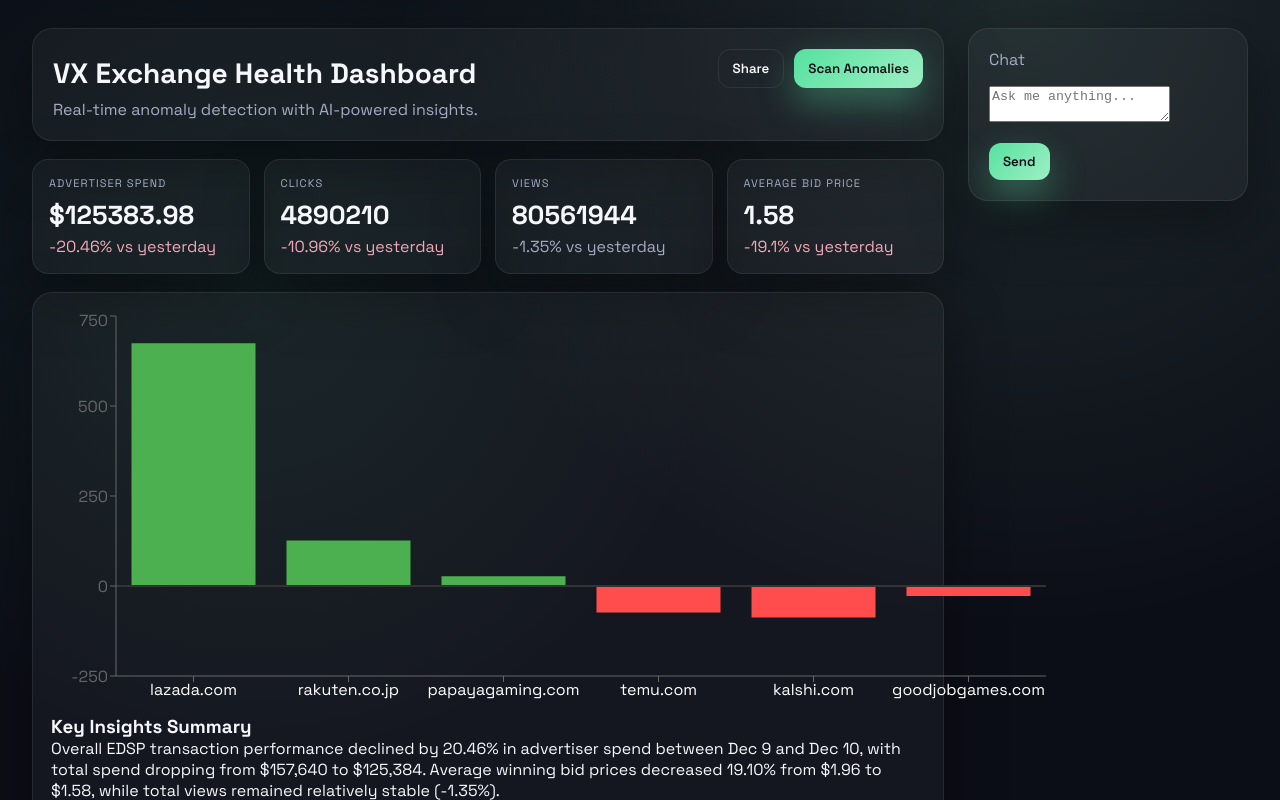
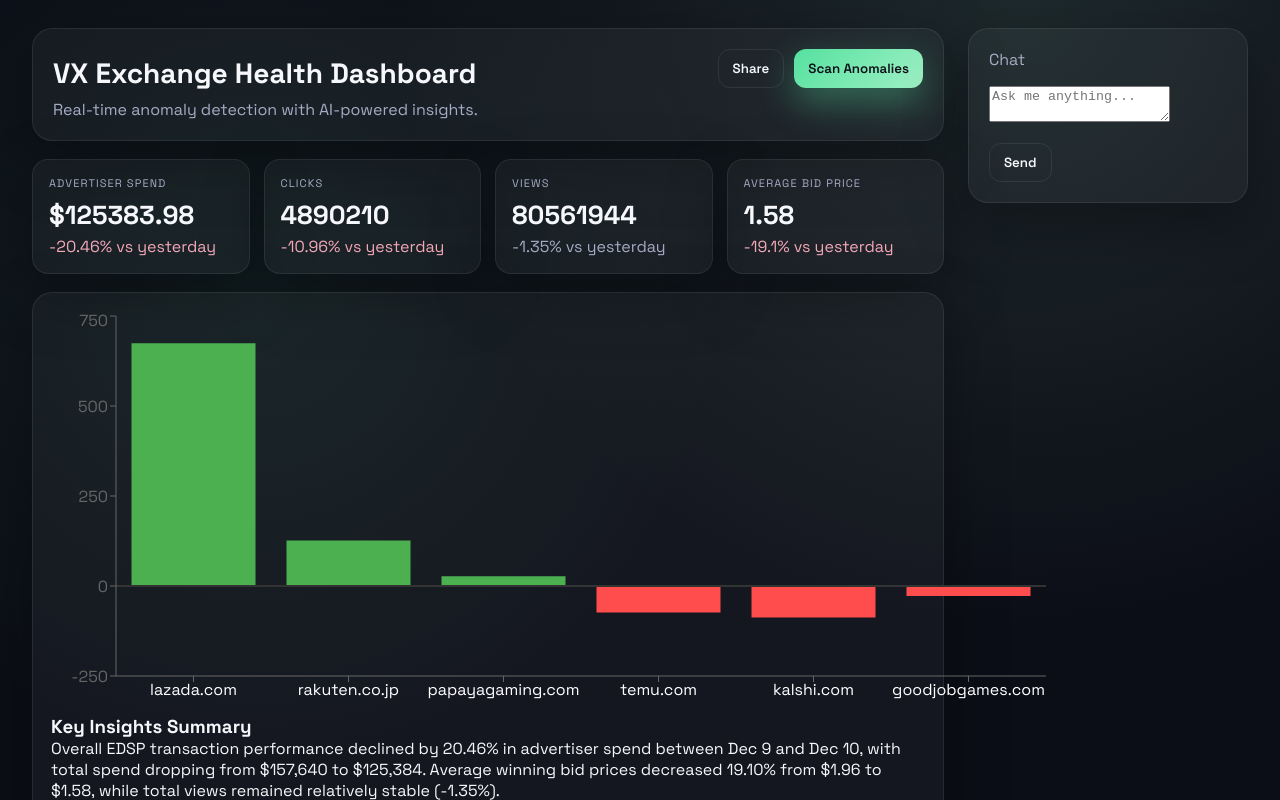
Before and after one commit to weilin-shi/hackathon_dec_2025, a Next.js app: page / in a window 1280 px wide. Shown: the top 800 px of the page. Built offline with nearby package versions, Linux system fonts and the light colour scheme.

Commit message:
fix build error

```diff
--- a/app/page.tsx
+++ b/app/page.tsx
@@ -35,6 +35,7 @@ export default function Page() {
   const router = useRouter();
   const [isPending, startTransition] = useTransition();
   const [isDelayActive, setIsDelayActive] = useState(false);
+  const [input, setInput] = useState("");
   const showLoading = isPending || isDelayActive;
   const handleClick = (route: string) => {
     return () => {
@@ -192,12 +193,13 @@ export default function Page() {
         </div>
 
         <div className="chat-input-container">
-          <textarea className="chat-input" placeholder="Ask me anything..." />
+          <textarea className="chat-input" placeholder="Ask me anything..." value={input} onChange={(e) => setInput(e.target.value)} />
         </div>
         <div>
           <button
-            className="primary"
+            className={input.length === 0 ? "ghost" : "primary"}
             onClick={handleClick("/details?bin=temu.com")}
+            disabled={showLoading || input.length === 0}
           >
             Send
           </button>
```
Also changed, not shown: app/details/page.tsx (+22 -3 lines).
